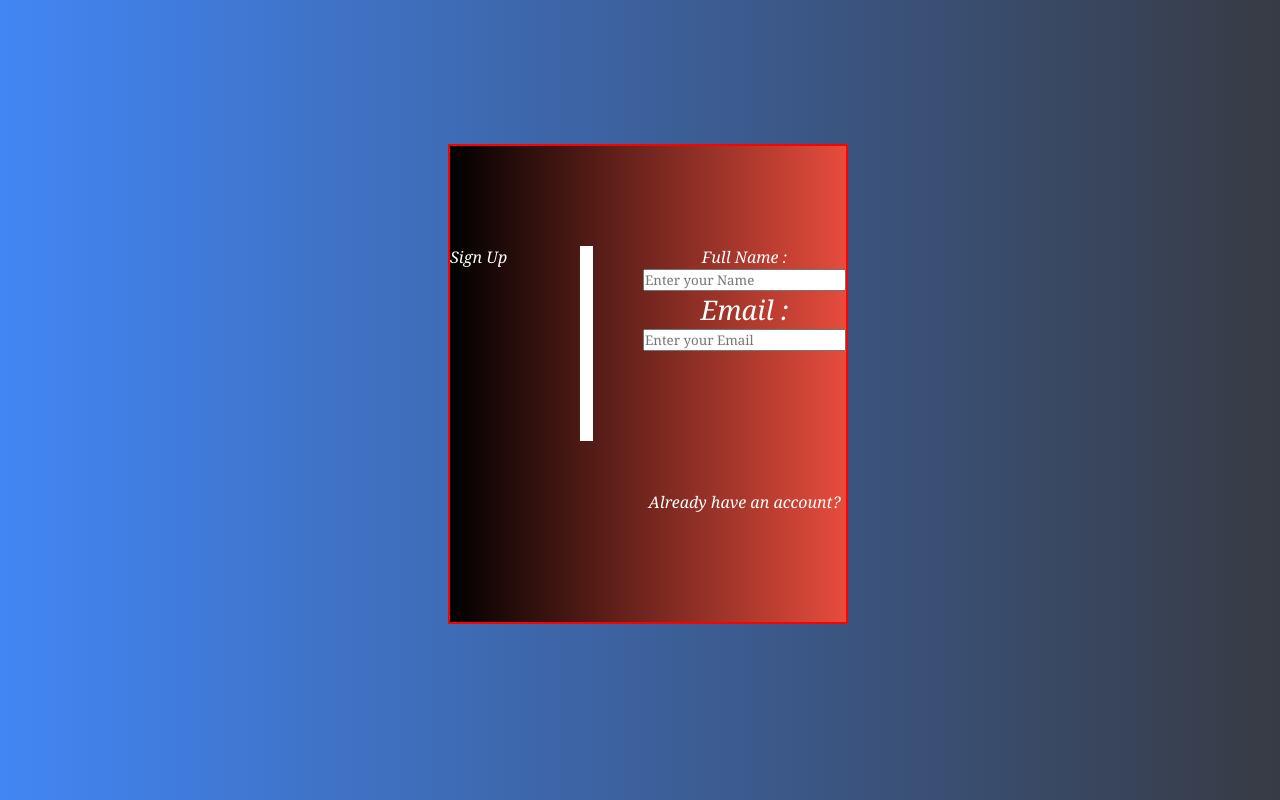
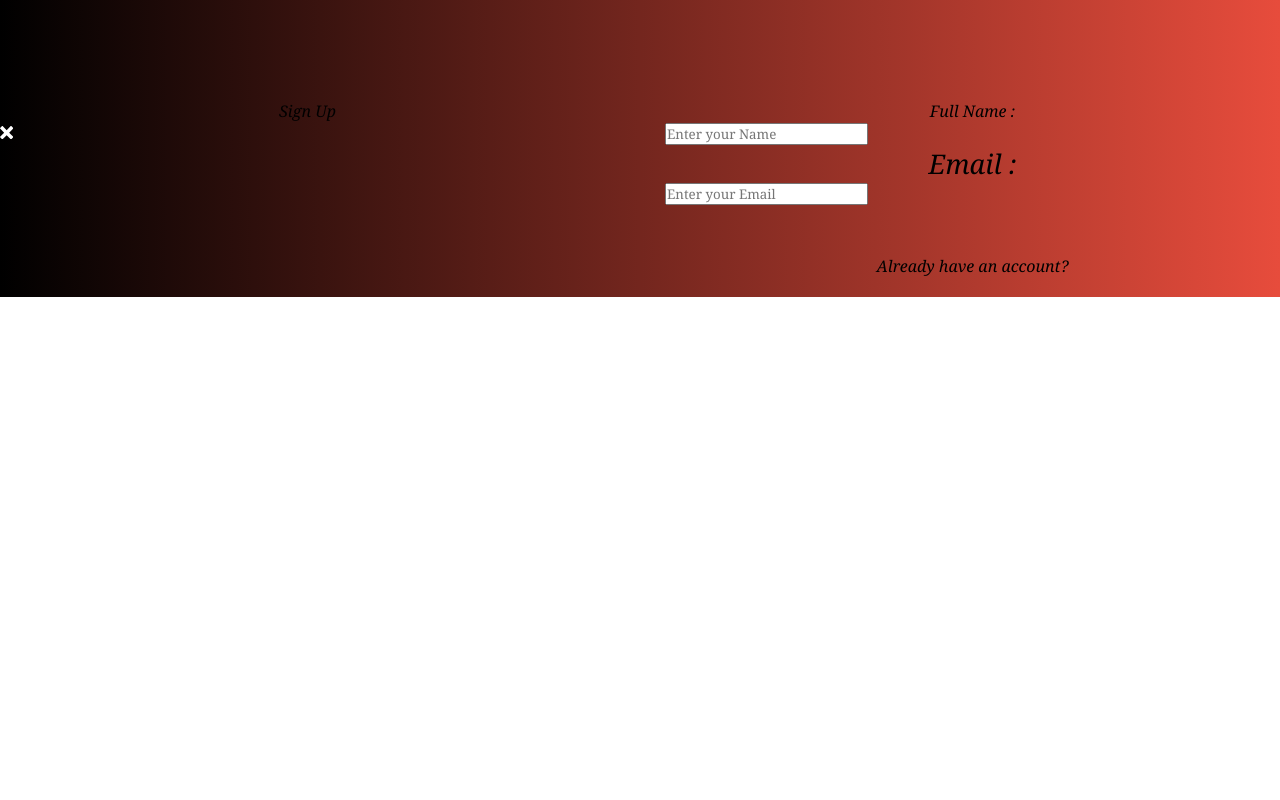
Before and after one commit to S9ty9mKum9r/Ahome, a React (Create React App) app in the folder Groupproject/my-app/: page /signup in a window 1280 px wide. Built offline with nearby package versions, Linux system fonts and the light colour scheme.

Commit message:
ckjebiue

```diff
--- a/Groupproject/my-app/src/App.css
+++ /dev/null
@@ -1,18 +0,0 @@
-*{
-  margin: 0px;
-  padding: 0px;
-}
-.Myimage{
-  position: fixed;
-  width: 100%;
-    text-align: center;
-}
-img{
-  width: 100%;
-    height: auto;
-}
-.MyButtons{
-  position: relative;
-  top: 20px;
-  left: 50px;
-}
--- a/Groupproject/my-app/src/Bag.js
+++ b/Groupproject/my-app/src/Bag.js
@@ -1,4 +1,5 @@
 import React, { useState, useEffect } from 'react';
+import "./CSSPages/Bag.css"
 const Bag = () => {
   const [cartItems, setCartItems] = useState([]);
 
--- a/Groupproject/my-app/src/BlogPage.css
+++ b/Groupproject/my-app/src/BlogPage.css
@@ -1,13 +1,5 @@
 body{
-    margin: 0;
-    padding: 0;
-    box-sizing: border-box;
-    background: #373B44;  /* fallback for old browsers */
-    background: -webkit-linear-gradient(to right, #4286f4, #373B44);  /* Chrome 10-25, Safari 5.1-6 */
-    background: linear-gradient(to right, #4286f4, #373B44); /* W3C, IE 10+/ Edge, Firefox 16+, Chrome 26+, Opera 12+, Safari 7+ */
-    background-size: cover;
-    /* border: 2px solid red; */
-    width: 100vw;
+
 
 }
 .Bodyitems{
--- a/Groupproject/my-app/src/BlogPage.js
+++ b/Groupproject/my-app/src/BlogPage.js
@@ -1,5 +1,7 @@
 import React, { useState, useEffect } from 'react';
 import './BlogPage.css';
+import Footer from './Footer';
+import Navbar from './Navbar';
 
 function Comment(){
 // State for input value in the comment box
@@ -35,6 +37,7 @@ useEffect(() => {
 return (
 <>
 <div className='inputArea'>
+<Navbar />
  <div className='inputField'>
           <p> Comments </p>
           <div className='inputbox'>
@@ -145,6 +148,7 @@ const BlogPage = () => {
         </div>
       ))}
       </div>
+      <Footer/>
     </div>
   );
 };
--- a/Groupproject/my-app/src/CSSPages/Footer.css
+++ b/Groupproject/my-app/src/CSSPages/Footer.css
@@ -1,10 +1,12 @@
-/* *{
+*{
     margin: 0;
     padding: 0;
     box-sizing: border-box;
     margin-left: 0;
     margin-right: 0;
-} */
+    text-decoration: none;
+    color: white;
+}
 
 #imag{
 
@@ -77,11 +79,11 @@ justify-content: space-between;
 .item>img{
     width: 100%;
     height: 50%;
-    border-radius: 10px;
+    border-radius: 50%;
 }
 .container{
+width: 100%;
 
-  border: 4px solid green;
   padding-top: 100px;
   padding-bottom: 20px;
   background: #000000;  /* fallback for old browsers */
@@ -95,15 +97,18 @@ background: linear-gradient(to left, #e74c3c, #000000); /* W3C, IE 10+/ Edge, Fi
 }
 .item{
 
-    border: 4px solid rgb(76, 104, 76);
+
     box-shadow: rgba(50, 50, 93, 0.25) 0px 30px 60px -12px inset, rgba(0, 0, 0, 0.3) 0px 18px 36px -18px inset;
 
-    background-color: rgb(5, 25, 25);
+    background: #333333;  /* fallback for old browsers */
+    background: -webkit-linear-gradient(to bottom, #dd1818, #333333);  /* Chrome 10-25, Safari 5.1-6 */
+    background: linear-gradient(to bottom, #dd1818, #333333); /* W3C, IE 10+/ Edge, Firefox 16+, Chrome 26+, Opera 12+, Safari 7+ */
+
     width:51%;
     height: 400px;
 
     margin: auto;
-    border-radius: 10px;
+    border-radius:50%;
 }
 .item:hover{
     -ms-transform: scale(1.1); /* IE 9 */
--- a/Groupproject/my-app/src/CSSPages/MenuPage.css
+++ b/Groupproject/my-app/src/CSSPages/MenuPage.css
@@ -2,10 +2,14 @@
     margin: 0;
     padding: 0;
     box-sizing: border-box;
+
 }
 .button{
+    margin-top: 6%;
+    height: 40px;
     display: flex;
     justify-content: space-between;
+    background-color: black;
 }
 #firstButton{
     font-size: 4vh;
@@ -59,13 +63,13 @@
     margin-left: 14vh;
 }
 .allitem{
-    /* border: 2px solid red; */
+    border: 2px solid red;
     width: 22vw;
 margin-right: 22vh;
 }
 .allitemTwo>ul{
     color: white;
-    border: 2px solid green;
+    /* border: 2px solid green; */
     display: grid;
     grid-template-columns: repeat(3,1fr);
     margin: auto;
@@ -82,7 +86,11 @@ margin-right: 22vh;
     border-radius: 12px;
   }
 .listitem{
-    background-color: yellow;
+    background-color: rgb(65, 209, 17);
+    width: 100%;
+}
+.listitem>div>div>img{
+
 }
 .description{
     /* border: 2px solid red; */
@@ -106,9 +114,7 @@ margin-right: 22vh;
     background-repeat: no-repeat;
     background-size: 100%;
 }
-.button{
-    background-color: black;
-}
+
 #firstButton{
     border-radius: 5px;
 }
--- a/Groupproject/my-app/src/Login.css
+++ b/Groupproject/my-app/src/Login.css
@@ -3,9 +3,7 @@
     padding: 0;
     box-sizing: border-box;
 }
-body{
-    background-color: rgb(61, 58, 58);
-}
+
 .dja{
     display: flex;
     justify-content: center;
--- a/Groupproject/my-app/src/MenuPage.jsx
+++ b/Groupproject/my-app/src/MenuPage.jsx
@@ -1,6 +1,8 @@
 // Import necessary modules from the 'react' package
 import React, { useEffect, useState } from 'react';
 import "./CSSPages/MenuPage.css"
+import Navbar from './Navbar';
+import Footer from './Footer';
 
 // Functional component MenuPage
 function MenuPage() {
@@ -144,6 +146,7 @@ function MenuPage() {
   // JSX rendering
   return (
     <div className='dishpage'>
+    <Navbar/>
       <div className='button'>
         {/* Buttons for sorting and filtering */}
         <button className='firstButton' onClick={Clicksix}>
@@ -220,6 +223,7 @@ function MenuPage() {
           ))}
         </ul>
       </div>
+      <Footer/>
     </div>
   );
 }
--- a/Groupproject/my-app/src/Rajistration.css
+++ b/Groupproject/my-app/src/Rajistration.css
@@ -1,9 +1,5 @@
-body{
-    margin: 0px;
-    padding: 0px;
-    background-color: aquamarine;
-}
-.container{
+
+.cotainer{
 border: 2px solid red;
 width: 50vh;
 height: 60vh;
@@ -11,11 +7,11 @@ background-color: white;
 margin-top: 18vh;
 margin-left: 35vw;
 }
-.head{
+.hed{
     display: flex;
     justify-content: space-between;
 }
-.head>button{
+.hed>button{
     cursor: pointer;
     background-color: white;
     border: none;
```
